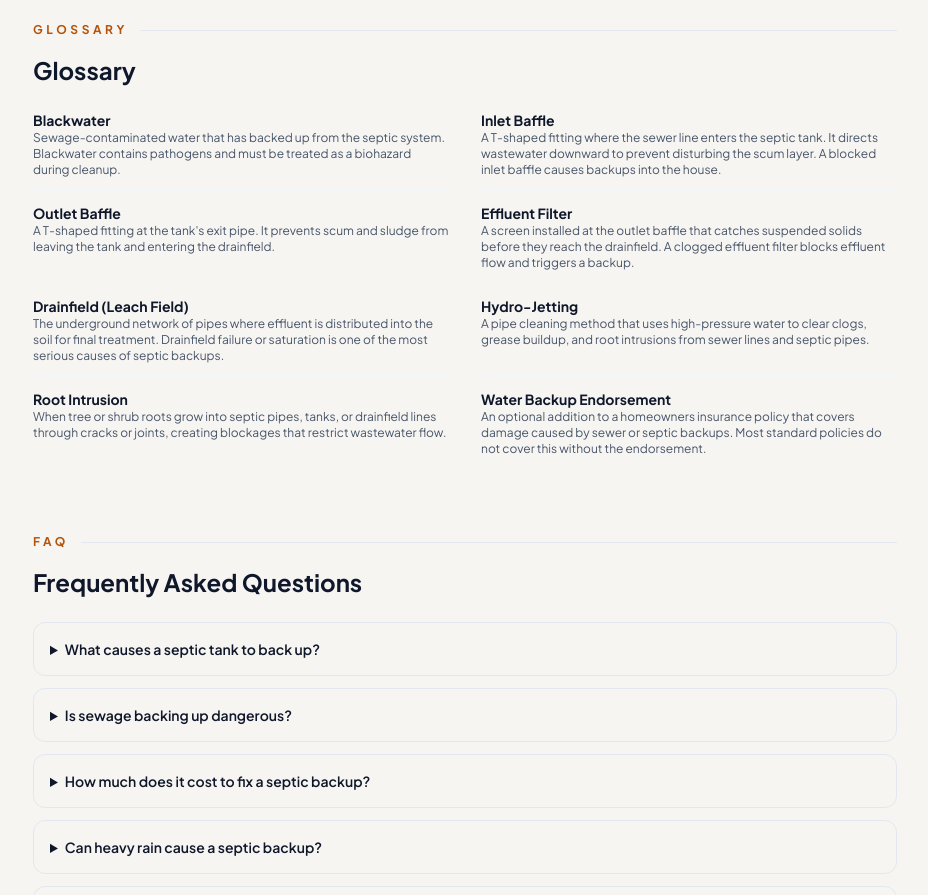
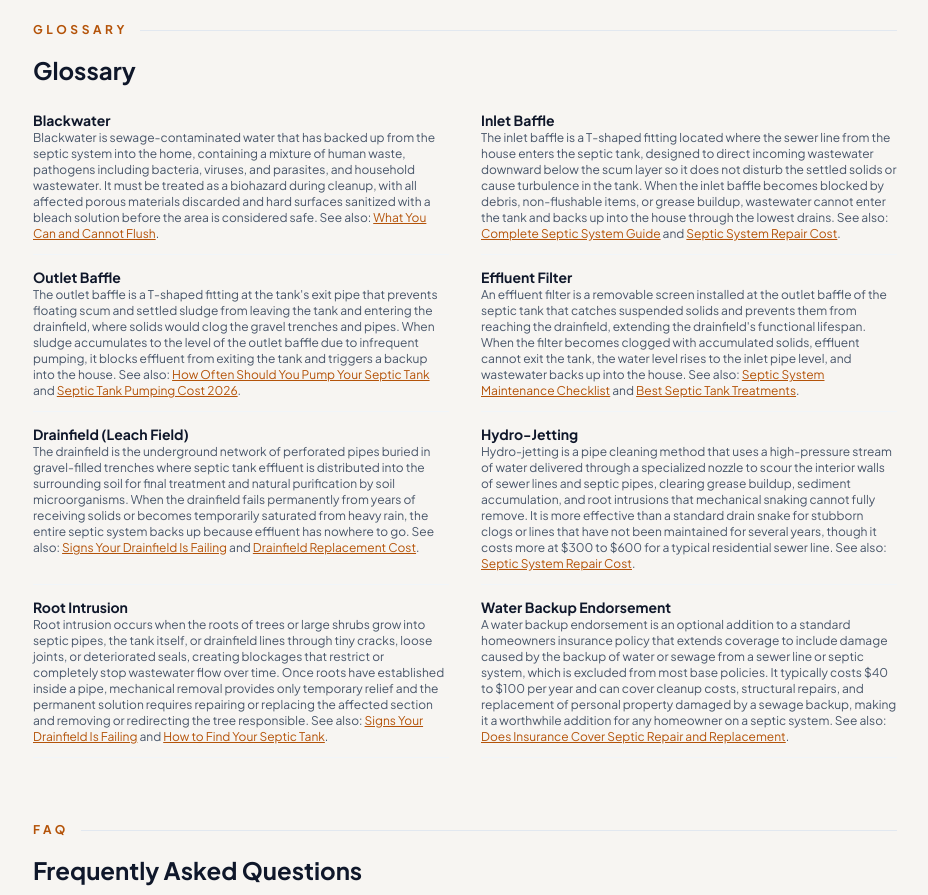
Before and after one commit to thebasementguide2026/theseptic.guide-, a Next.js app: page /problems/tank-backing-up in a window 1280 px wide. Shown: the part 5140-6035 px from the top of the page, without its empty margins (175-1103 px from the left). Built offline with nearby package versions, Linux system fonts and the light colour scheme.

Commit message:
Replace glossary definitions with expanded versions on tank-backing-up page

```diff
--- a/app/problems/tank-backing-up/page.tsx
+++ b/app/problems/tank-backing-up/page.tsx
@@ -351,35 +351,35 @@ export default function SepticTankBackingUp() {
           <div className='grid md:grid-cols-2 gap-x-8 gap-y-3'>
             <div className='border-b border-slate-100 pb-3'>
               <dt className='font-bold text-slate-900 text-sm'>Blackwater</dt>
-              <dd className='text-slate-600 text-xs'>Sewage-contaminated water that has backed up from the septic system. Blackwater contains pathogens and must be treated as a biohazard during cleanup.</dd>
+              <dd className='text-slate-600 text-xs'>Blackwater is sewage-contaminated water that has backed up from the septic system into the home, containing a mixture of human waste, pathogens including bacteria, viruses, and parasites, and household wastewater. It must be treated as a biohazard during cleanup, with all affected porous materials discarded and hard surfaces sanitized with a bleach solution before the area is considered safe. See also: <Link href='/articles/what-can-cannot-flush-septic-system' className='text-amber-700 underline hover:text-amber-800'>What You Can and Cannot Flush</Link>.</dd>
             </div>
             <div className='border-b border-slate-100 pb-3'>
               <dt className='font-bold text-slate-900 text-sm'>Inlet Baffle</dt>
-              <dd className='text-slate-600 text-xs'>A T-shaped fitting where the sewer line enters the septic tank. It directs wastewater downward to prevent disturbing the scum layer. A blocked inlet baffle causes backups into the house.</dd>
+              <dd className='text-slate-600 text-xs'>The inlet baffle is a T-shaped fitting located where the sewer line from the house enters the septic tank, designed to direct incoming wastewater downward below the scum layer so it does not disturb the settled solids or cause turbulence in the tank. When the inlet baffle becomes blocked by debris, non-flushable items, or grease buildup, wastewater cannot enter the tank and backs up into the house through the lowest drains. See also: <Link href='/articles/complete-septic-guide' className='text-amber-700 underline hover:text-amber-800'>Complete Septic System Guide</Link> and <Link href='/cost-guides/septic-system-repair-cost' className='text-amber-700 underline hover:text-amber-800'>Septic System Repair Cost</Link>.</dd>
             </div>
             <div className='border-b border-slate-100 pb-3'>
               <dt className='font-bold text-slate-900 text-sm'>Outlet Baffle</dt>
-              <dd className='text-slate-600 text-xs'>A T-shaped fitting at the tank&apos;s exit pipe. It prevents scum and sludge from leaving the tank and entering the drainfield.</dd>
+              <dd className='text-slate-600 text-xs'>The outlet baffle is a T-shaped fitting at the tank&apos;s exit pipe that prevents floating scum and settled sludge from leaving the tank and entering the drainfield, where solids would clog the gravel trenches and pipes. When sludge accumulates to the level of the outlet baffle due to infrequent pumping, it blocks effluent from exiting the tank and triggers a backup into the house. See also: <Link href='/articles/how-often-pump-septic-tank' className='text-amber-700 underline hover:text-amber-800'>How Often Should You Pump Your Septic Tank</Link> and <Link href='/articles/septic-tank-pumping-cost' className='text-amber-700 underline hover:text-amber-800'>Septic Tank Pumping Cost 2026</Link>.</dd>
             </div>
             <div className='border-b border-slate-100 pb-3'>
               <dt className='font-bold text-slate-900 text-sm'>Effluent Filter</dt>
-              <dd className='text-slate-600 text-xs'>A screen installed at the outlet baffle that catches suspended solids before they reach the drainfield. A clogged effluent filter blocks effluent flow and triggers a backup.</dd>
+              <dd className='text-slate-600 text-xs'>An effluent filter is a removable screen installed at the outlet baffle of the septic tank that catches suspended solids and prevents them from reaching the drainfield, extending the drainfield&apos;s functional lifespan. When the filter becomes clogged with accumulated solids, effluent cannot exit the tank, the water level rises to the inlet pipe level, and wastewater backs up into the house. See also: <Link href='/maintenance/septic-system-maintenance-checklist' className='text-amber-700 underline hover:text-amber-800'>Septic System Maintenance Checklist</Link> and <Link href='/reviews/best-septic-tank-treatments' className='text-amber-700 underline hover:text-amber-800'>Best Septic Tank Treatments</Link>.</dd>
             </div>
             <div className='border-b border-slate-100 pb-3'>
               <dt className='font-bold text-slate-900 text-sm'>Drainfield (Leach Field)</dt>
-              <dd className='text-slate-600 text-xs'>The underground network of pipes where effluent is distributed into the soil for final treatment. Drainfield failure or saturation is one of the most serious causes of septic backups.</dd>
+              <dd className='text-slate-600 text-xs'>The drainfield is the underground network of perforated pipes buried in gravel-filled trenches where septic tank effluent is distributed into the surrounding soil for final treatment and natural purification by soil microorganisms. When the drainfield fails permanently from years of receiving solids or becomes temporarily saturated from heavy rain, the entire septic system backs up because effluent has nowhere to go. See also: <Link href='/problems/drainfield-failing' className='text-amber-700 underline hover:text-amber-800'>Signs Your Drainfield Is Failing</Link> and <Link href='/cost-guides/drainfield-replacement-cost' className='text-amber-700 underline hover:text-amber-800'>Drainfield Replacement Cost</Link>.</dd>
             </div>
             <div className='border-b border-slate-100 pb-3'>
               <dt className='font-bold text-slate-900 text-sm'>Hydro-Jetting</dt>
-              <dd className='text-slate-600 text-xs'>A pipe cleaning method that uses high-pressure water to clear clogs, grease buildup, and root intrusions from sewer lines and septic pipes.</dd>
+              <dd className='text-slate-600 text-xs'>Hydro-jetting is a pipe cleaning method that uses a high-pressure stream of water delivered through a specialized nozzle to scour the interior walls of sewer lines and septic pipes, clearing grease buildup, sediment accumulation, and root intrusions that mechanical snaking cannot fully remove. It is more effective than a standard drain snake for stubborn clogs or lines that have not been maintained for several years, though it costs more at $300 to $600 for a typical residential sewer line. See also: <Link href='/cost-guides/septic-system-repair-cost' className='text-amber-700 underline hover:text-amber-800'>Septic System Repair Cost</Link>.</dd>
             </div>
             <div className='border-b border-slate-100 pb-3'>
               <dt className='font-bold text-slate-900 text-sm'>Root Intrusion</dt>
-              <dd className='text-slate-600 text-xs'>When tree or shrub roots grow into septic pipes, tanks, or drainfield lines through cracks or joints, creating blockages that restrict wastewater flow.</dd>
+              <dd className='text-slate-600 text-xs'>Root intrusion occurs when the roots of trees or large shrubs grow into septic pipes, the tank itself, or drainfield lines through tiny cracks, loose joints, or deteriorated seals, creating blockages that restrict or completely stop wastewater flow over time. Once roots have established inside a pipe, mechanical removal provides only temporary relief and the permanent solution requires repairing or replacing the affected section and removing or redirecting the tree responsible. See also: <Link href='/problems/drainfield-failing' className='text-amber-700 underline hover:text-amber-800'>Signs Your Drainfield Is Failing</Link> and <Link href='/articles/how-to-find-your-septic-tank' className='text-amber-700 underline hover:text-amber-800'>How to Find Your Septic Tank</Link>.</dd>
             </div>
             <div className='border-b border-slate-100 pb-3'>
               <dt className='font-bold text-slate-900 text-sm'>Water Backup Endorsement</dt>
-              <dd className='text-slate-600 text-xs'>An optional addition to a homeowners insurance policy that covers damage caused by sewer or septic backups. Most standard policies do not cover this without the endorsement.</dd>
+              <dd className='text-slate-600 text-xs'>A water backup endorsement is an optional addition to a standard homeowners insurance policy that extends coverage to include damage caused by the backup of water or sewage from a sewer line or septic system, which is excluded from most base policies. It typically costs $40 to $100 per year and can cover cleanup costs, structural repairs, and replacement of personal property damaged by a sewage backup, making it a worthwhile addition for any homeowner on a septic system. See also: <Link href='/articles/does-insurance-cover-septic-repair-replacement' className='text-amber-700 underline hover:text-amber-800'>Does Insurance Cover Septic Repair and Replacement</Link>.</dd>
             </div>
           </div>
         </div>
```
